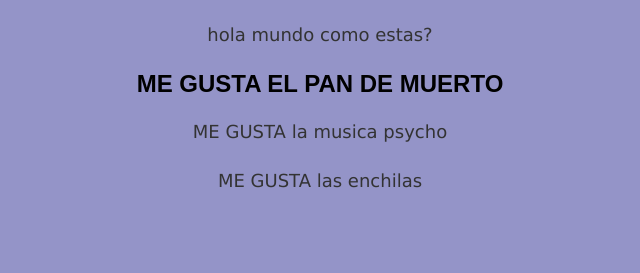
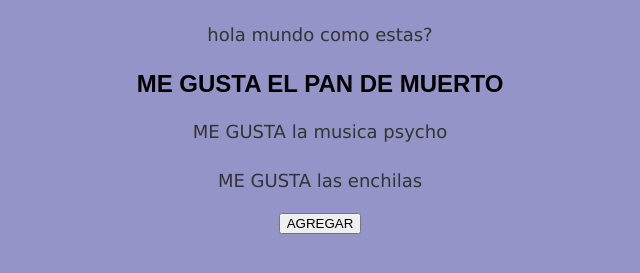
Before and after one commit to Ezaic1109/ch54, a plain HTML site: page index.html in a window 1280 px wide. Shown: the part 95-368 px from the top of the page, without its empty margins (320-960 px from the left). Drawn offline with Linux system fonts and the light colour scheme.

```diff
--- a/index.html
+++ b/index.html
@@ -12,6 +12,7 @@
 <p>ME GUSTA la musica psycho</p>
 
 <p>ME GUSTA las enchilas</p>
+<button>AGREGAR</button>
 
 </body>
 
```
